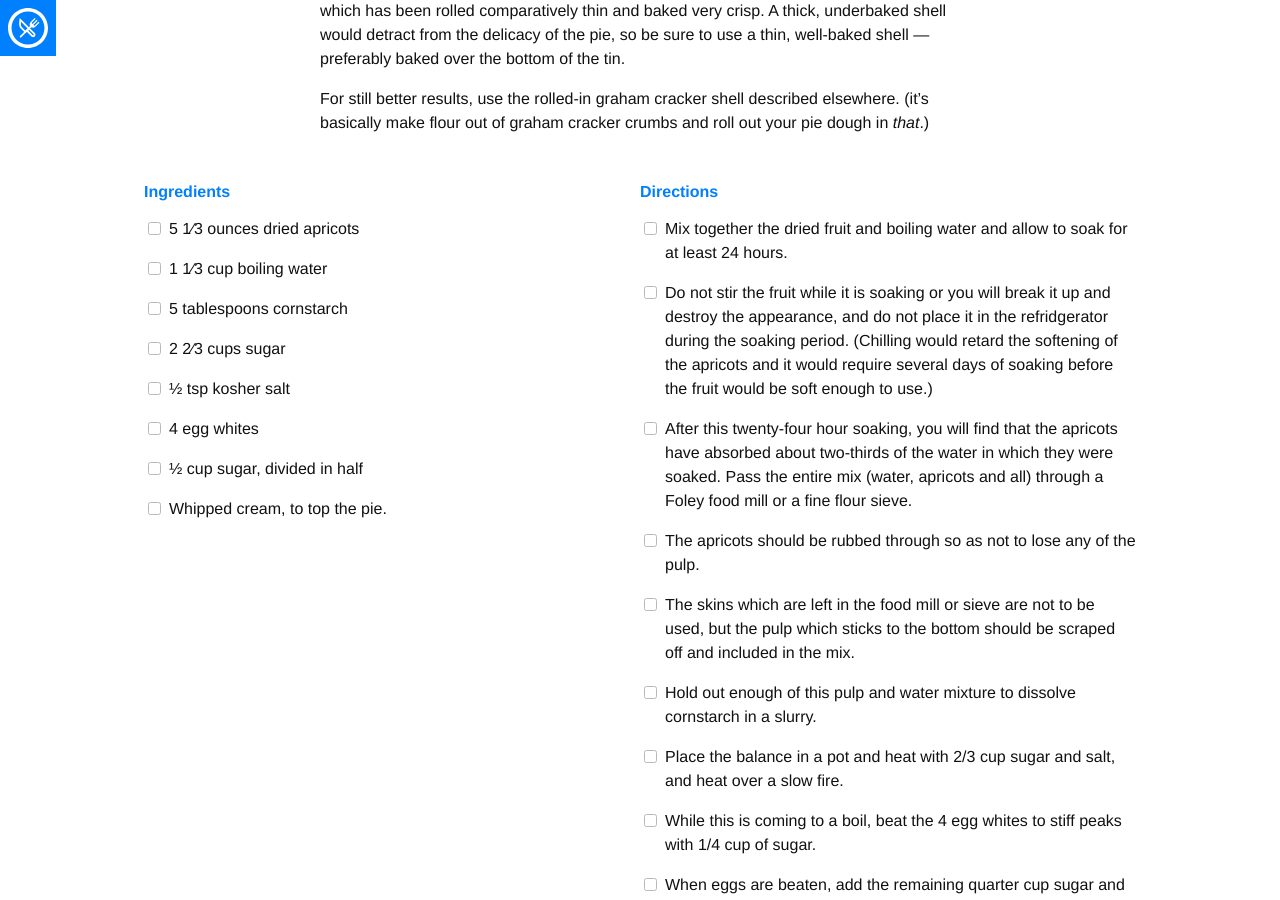
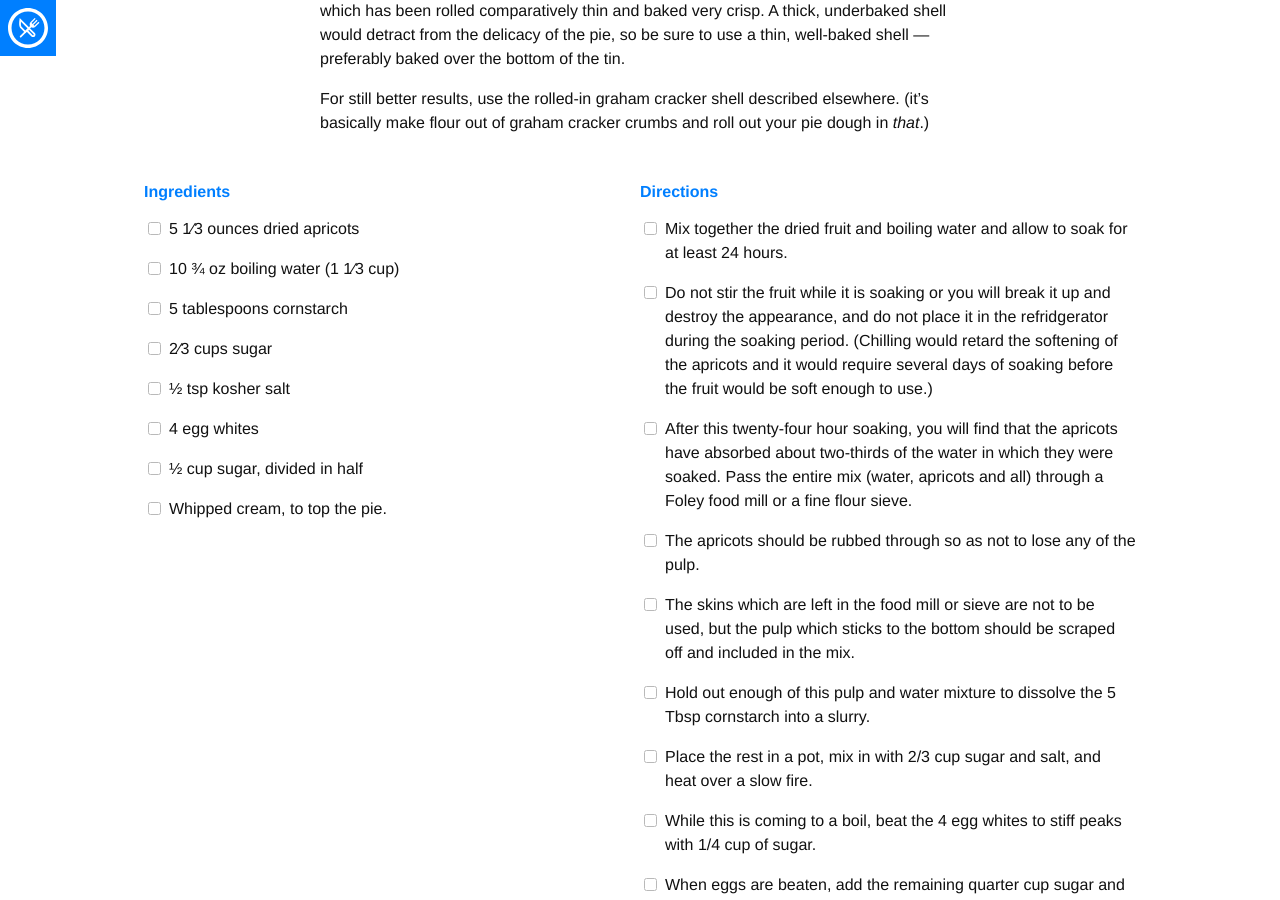
Before and after one commit to edinel/recipes, a Jekyll site: the page built from _recipes/DriedApricotPie.md, in a window 1280 px wide and 900 px high, scrolled down 1635 px. Built offline with Jekyll 4.4.1, drawn with Linux system fonts in a browser that asks for light colours; nearby versions of some CDN libraries; some web fonts are replaced.

Commit message:
fix or two

```diff
--- a/_recipes/DriedApricotPie.md
+++ b/_recipes/DriedApricotPie.md
@@ -7,9 +7,9 @@ tags: dessert, apricots, pie
 
 ingredients:
 - "5 1&frasl;3 ounces dried apricots"
-- "1 1&frasl;3 cup boiling water"
+- "10 &frac34; oz boiling water (1 1&frasl;3 cup)"
 - "5 tablespoons cornstarch"
-- "2 2&frasl;3 cups sugar"
+- "2&frasl;3 cups sugar"
 - "&frac12; tsp kosher salt"
 - 4 egg whites
 - "&frac12; cup sugar, divided in half"
@@ -21,8 +21,8 @@ directions:
 - After this twenty-four hour soaking, you will find that the apricots have absorbed about two-thirds of the water in which they were soaked. Pass the entire mix (water, apricots and all) through a Foley food mill or a fine flour sieve.
 - The apricots should be rubbed through so as not to lose any of the pulp.
 - The skins which are left in the food mill or sieve are not to be used, but the pulp which sticks to the bottom should be scraped off and included in the mix.
-- Hold out enough of this pulp and water mixture to dissolve cornstarch in a slurry.
-- Place the balance in a pot and heat with 2/3 cup sugar and salt, and heat over a slow fire.
+- Hold out enough of this pulp and water mixture to dissolve the 5 Tbsp cornstarch into a slurry.
+- Place the rest in a pot, mix in with 2/3 cup sugar and salt, and heat over a slow fire.
 - While this is coming to a boil, beat the 4 egg whites to stiff peaks with 1/4 cup of sugar.
 - When eggs are beaten, add the remaining quarter cup sugar and beat just until dissolved.
 - After this has been done turn the fire on full force under the apricot mixture. When it reaches a good boil, add the cornstarch slurry and cook until thick and clear.
```
